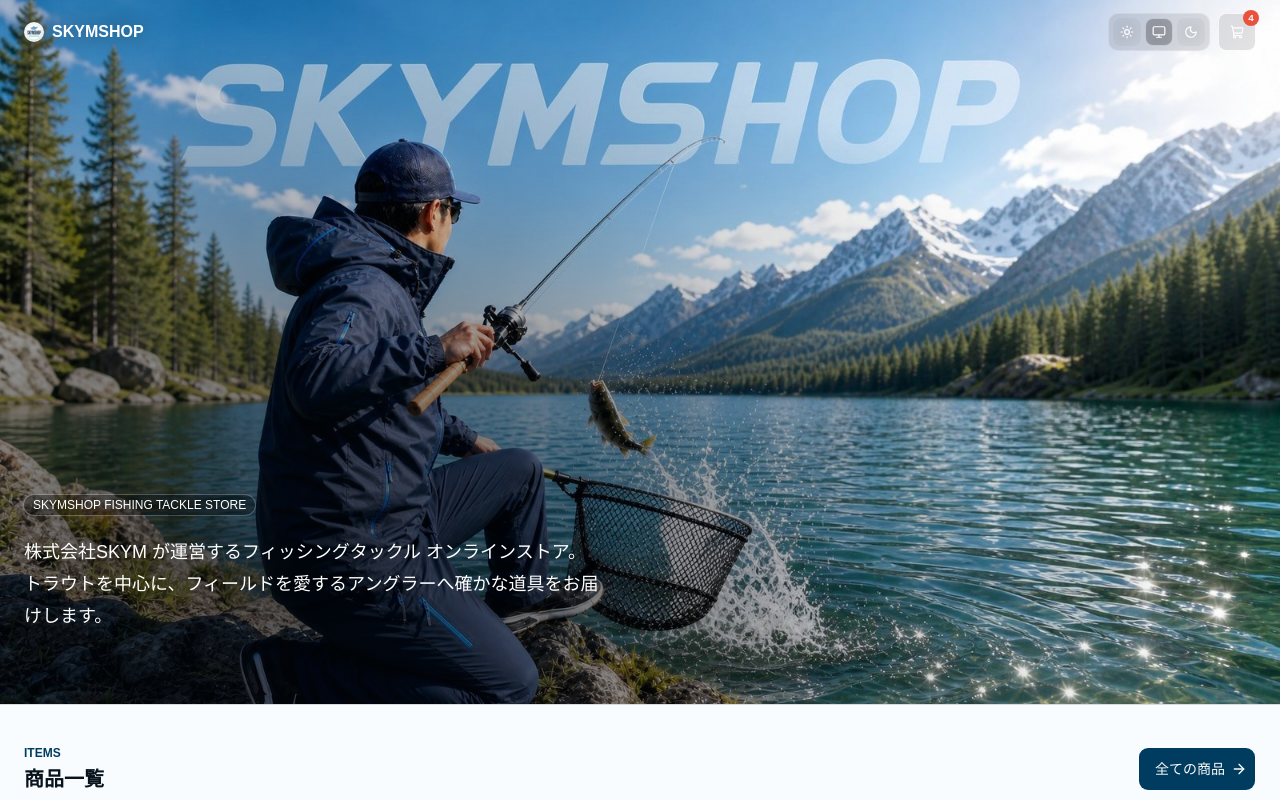
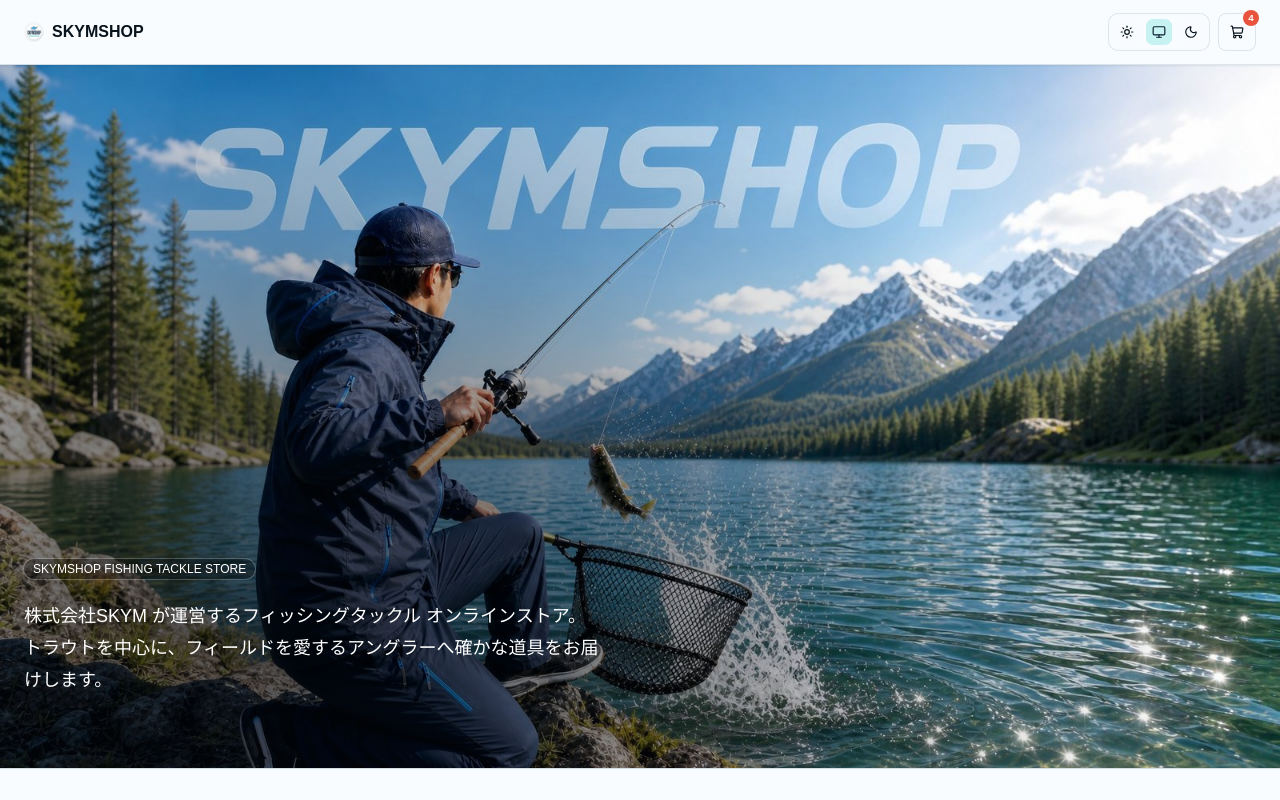
Before and after one commit to r77tchan/skym-shop-design, a React (Vite) app: page / in a window 1280 px wide. Shown: the top 800 px of the page. Built offline with nearby package versions, Linux system fonts and the light colour scheme.

Commit message:
SP時のヒーロー表示を修正

```diff
--- a/src/pages/home-page.tsx
+++ b/src/pages/home-page.tsx
@@ -28,29 +28,40 @@ import { cn } from '@/lib/utils'
 
 export function HomePage() {
   return (
-    <main className="min-h-svh bg-background text-foreground">
-      <SiteHeader transparentOnTop />
+    <main className="min-h-svh bg-background pt-16 text-foreground">
+      <SiteHeader />
 
-      <section className="relative isolate flex min-h-[620px] items-end overflow-hidden lg:min-h-[88svh]">
+      <section className="relative isolate flex aspect-[16/9] min-h-0 items-end overflow-hidden sm:aspect-auto sm:min-h-[620px] lg:min-h-[88svh]">
         <img
           alt=""
           className="absolute inset-0 -z-20 size-full object-cover"
           src={assetUrl('/skym-shop-assets/images/site/skym-hero.jpg')}
         />
-        <div className="absolute inset-0 -z-10 bg-[linear-gradient(180deg,oklch(0.14_0.025_245_/_.02)_0%,oklch(0.14_0.025_245_/_.06)_42%,oklch(0.14_0.025_245_/_.3)_100%)] sm:bg-[linear-gradient(90deg,oklch(0.14_0.025_245_/_.16),oklch(0.14_0.025_245_/_.08)_45%,transparent_72%)]" />
-        <div className="absolute inset-0 -z-10 bg-[radial-gradient(ellipse_at_22%_78%,oklch(0.11_0.02_245_/_.68)_0%,oklch(0.11_0.02_245_/_.42)_30%,oklch(0.11_0.02_245_/_.16)_52%,transparent_70%)] sm:bg-[radial-gradient(ellipse_at_23%_82%,oklch(0.11_0.02_245_/_.62)_0%,oklch(0.11_0.02_245_/_.36)_30%,oklch(0.11_0.02_245_/_.1)_52%,transparent_68%)]" />
-        <div className="mx-auto w-full max-w-7xl px-gutter py-section text-white">
+        <div className="absolute inset-0 -z-10 bg-[linear-gradient(180deg,oklch(0.14_0.025_245_/_.08)_0%,oklch(0.14_0.025_245_/_.02)_42%,oklch(0.14_0.025_245_/_.22)_100%)] sm:bg-[linear-gradient(90deg,oklch(0.14_0.025_245_/_.16),oklch(0.14_0.025_245_/_.08)_45%,transparent_72%)]" />
+        <div className="absolute inset-0 -z-10 hidden sm:block sm:bg-[radial-gradient(ellipse_at_23%_82%,oklch(0.11_0.02_245_/_.62)_0%,oklch(0.11_0.02_245_/_.36)_30%,oklch(0.11_0.02_245_/_.1)_52%,transparent_68%)]" />
+        <h1 className="sr-only">SKYMSHOP FISHING TACKLE STORE</h1>
+        <div className="mx-auto hidden w-full max-w-7xl px-gutter py-section text-white sm:block">
           <div className="max-w-2xl">
             <div className="mb-5">
               <Badge className="bg-black/32 text-white ring-1 ring-white/20">
                 SKYMSHOP FISHING TACKLE STORE
               </Badge>
             </div>
-            <h1 className="sr-only">SKYMSHOP FISHING TACKLE STORE</h1>
             <p className="max-w-xl text-[0.95rem] leading-8 font-medium text-white drop-shadow-[0_3px_14px_rgba(0,0,0,0.86)] sm:text-lg">
               {shopDescription}
             </p>
           </div>
+        </div>
+      </section>
+
+      <section className="border-b bg-background sm:hidden">
+        <div className="mx-auto grid max-w-7xl gap-3 px-gutter py-5">
+          <Badge className="w-fit bg-secondary text-secondary-foreground">
+            SKYMSHOP FISHING TACKLE STORE
+          </Badge>
+          <p className="text-sm leading-7 font-medium text-foreground/86">
+            {shopDescription}
+          </p>
         </div>
       </section>
 
```
